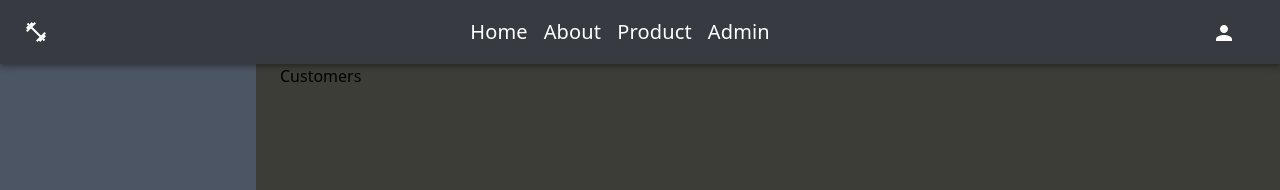
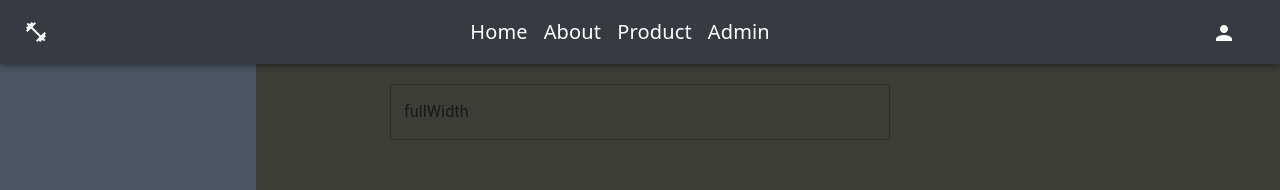
Before and after one commit to Heisen47/gym-frontend, a React (Create React App) app: page /admin/customers in a window 1280 px wide. Shown: the top 190 px of the page. Built offline with nearby package versions, Linux system fonts and the light colour scheme; what tailwind-gradient-mask-image would draw is missing.

Commit message:
fixing searchbar

```diff
--- a/src/components/dashboardComponents/Dashboard.jsx
+++ b/src/components/dashboardComponents/Dashboard.jsx
@@ -4,7 +4,7 @@ const Dashboard = () => {
 
   return (
     <div>
-      Dashboard
+
     </div>
   )
 }
--- a/src/components/dashboardComponents/Sidebar.jsx
+++ b/src/components/dashboardComponents/Sidebar.jsx
@@ -77,8 +77,7 @@ const Sidebar = () => {
 
       <button
         onClick={toggleSidebar}
-        className="text-center bg-gray-600 text-white pt-4 pb-4 cursor-pointer rounded-r-lg
-        "
+        className="text-center bg-gray-600 text-white pt-4 pb-4 cursor-pointer rounded-r-lg hover:bg-gray-700"
       >
         {isOpen ? <ArrowBackIosNewIcon /> : <ArrowForwardIosIcon />}
       </button>
--- a/src/pages/Admin.jsx
+++ b/src/pages/Admin.jsx
@@ -7,7 +7,7 @@ const Admin = () => {
     <div className="flex">
       <Sidebar />
 
-      <div >
+      <div>
         <Outlet />
       </div>
     </div>
--- a/src/pages/Customers.jsx
+++ b/src/pages/Customers.jsx
@@ -1,9 +1,13 @@
-import React from 'react'
+import { TextField } from "@mui/material";
+import React from "react";
 
 const Customers = () => {
   return (
-    <div>Customers</div>
-  )
-}
+    <div className="fixed pt-5 left-1/2 transform -translate-x-1/2 md:w-[500px] sm:w-auto">
+      {/* search bar */}
+      <TextField fullWidth label="fullWidth" id="fullWidth" />
+    </div>
+  );
+};
 
-export default Customers
+export default Customers;
```
